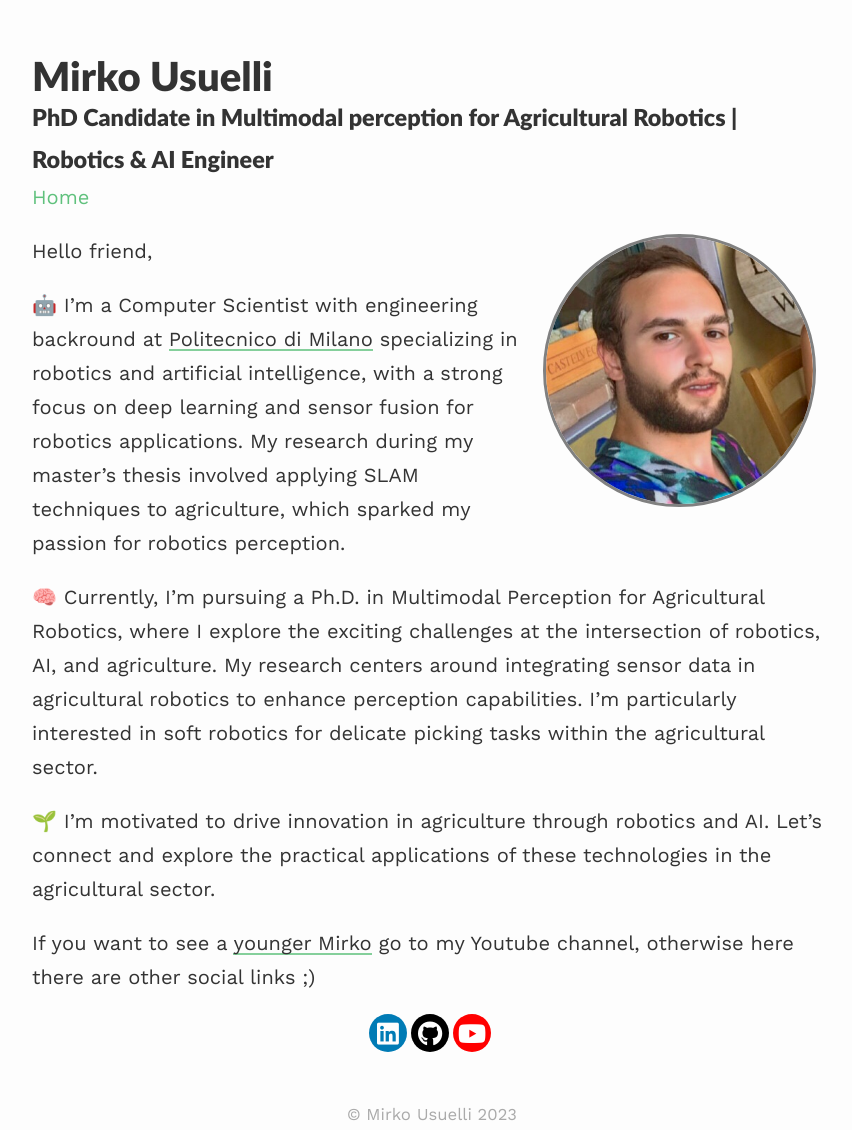
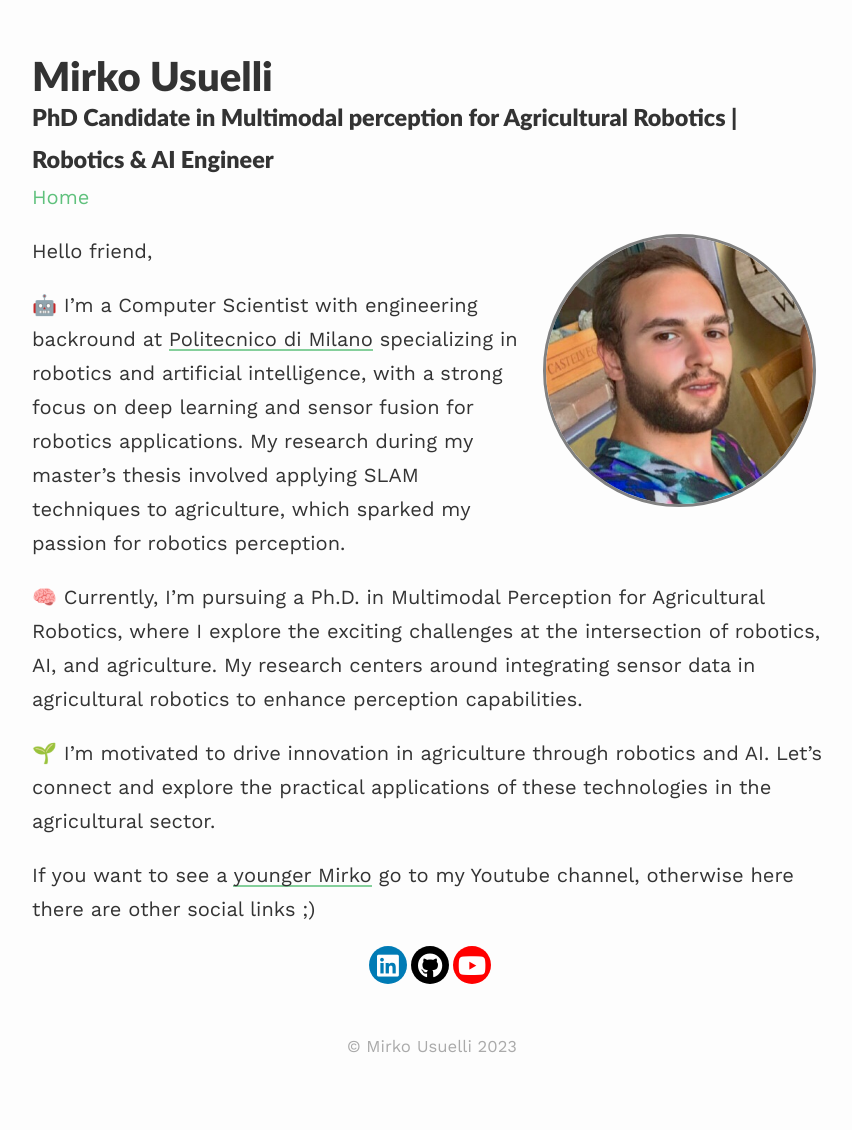
Before and after one commit to mirkousuelli/mirkousuelli.github.io, a Jekyll site: the page built from index.md, in a window 1280 px wide. Shown: the whole page, without its empty margins (208-1060 px from the left). Built offline with Jekyll 4.4.1, drawn with Linux system fonts in a browser that asks for light colours; nearby versions of some CDN libraries; after the commit the page ends 1062 px from its top, so only the background shows below that.

Commit message:
Update index.md

```diff
--- a/index.md
+++ b/index.md
@@ -11,7 +11,7 @@ Hello friend,
 
 🤖 I'm a Computer Scientist with engineering backround at [Politecnico di Milano](https://www.polimi.it){:target="_blank"} specializing in robotics and artificial intelligence, with a strong focus on deep learning and sensor fusion for robotics applications. My research during my master's thesis involved applying SLAM techniques to agriculture, which sparked my passion for robotics perception.
 
-🧠 Currently, I'm pursuing a Ph.D. in Multimodal Perception for Agricultural Robotics, where I explore the exciting challenges at the intersection of robotics, AI, and agriculture. My research centers around integrating sensor data in agricultural robotics to enhance perception capabilities. I'm particularly interested in soft robotics for delicate picking tasks within the agricultural sector.
+🧠 Currently, I'm pursuing a Ph.D. in Multimodal Perception for Agricultural Robotics, where I explore the exciting challenges at the intersection of robotics, AI, and agriculture. My research centers around integrating sensor data in agricultural robotics to enhance perception capabilities.
 
 🌱 I'm motivated to drive innovation in agriculture through robotics and AI. Let's connect and explore the practical applications of these technologies in the agricultural sector.
 
```
